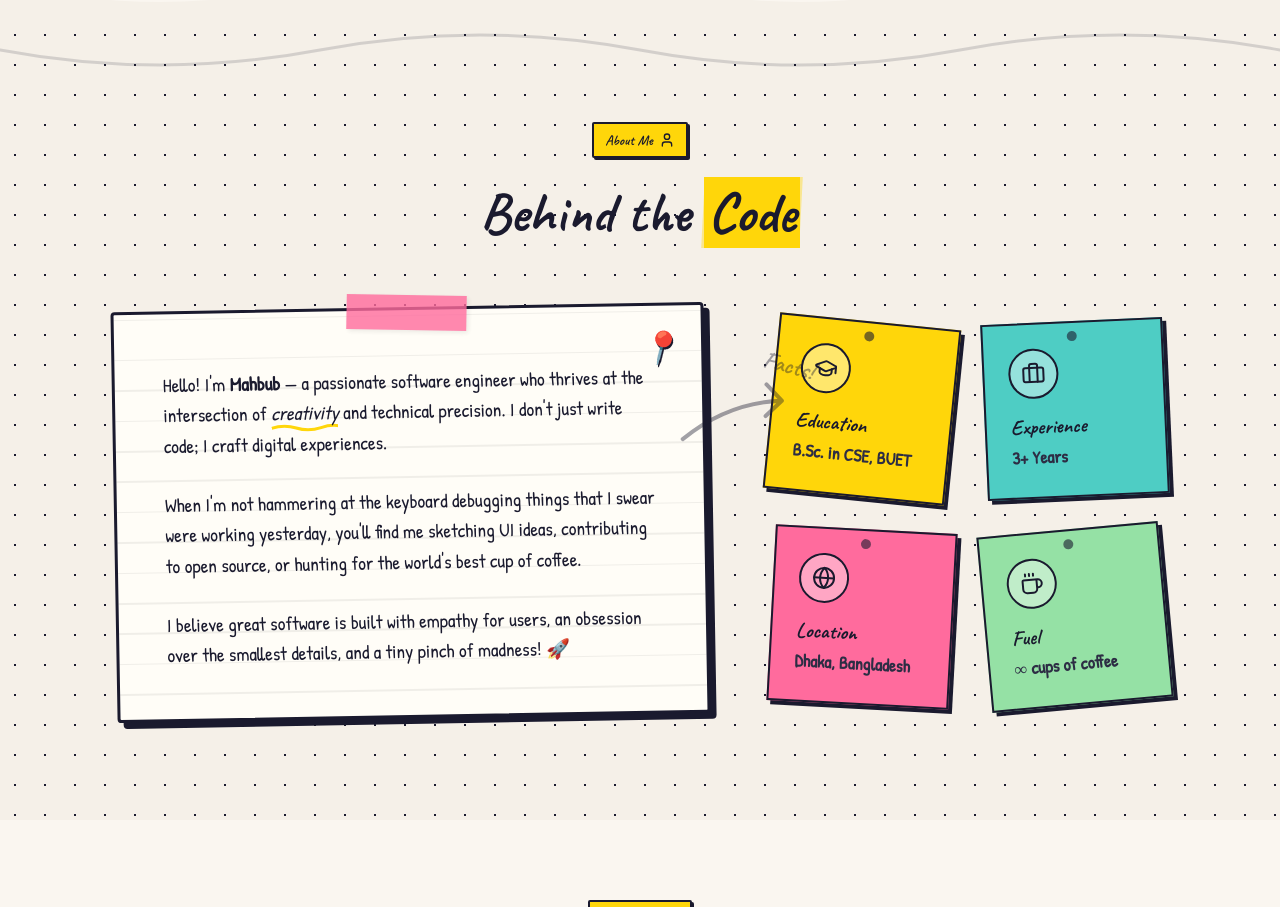
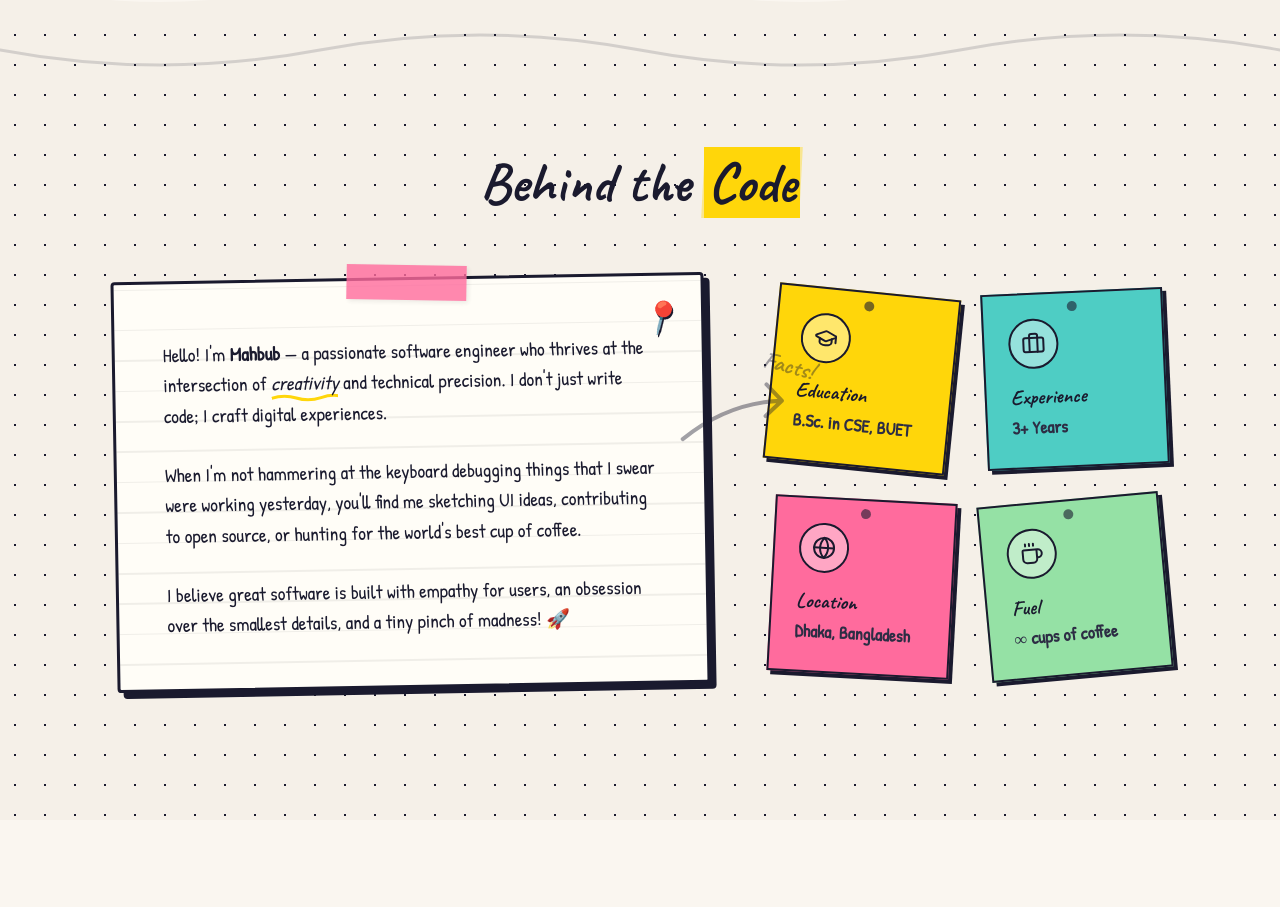
Before and after one commit to Maahhbuub/Mahbub-Doodle, a React (Vite) app: page / in a window 1280 px wide. Shown: the part 780-1687 px from the top of the page. Built offline with nearby package versions, Linux system fonts and the light colour scheme.

Commit message:
fix(all): remove badge

```diff
--- a/src/components/About/About.jsx
+++ b/src/components/About/About.jsx
@@ -21,9 +21,6 @@ export default function About() {
 
       <div className="container" style={{ position: 'relative', zIndex: 2 }}>
         <div className={styles.header}>
-          <span className="doodle-tag" style={{ display: 'inline-flex', alignItems: 'center', gap: '6px' }}>
-            About Me <User size={16} />
-          </span>
           <h2 className="section-title">
             Behind the <span className="highlight-tape">Code</span>
           </h2>
--- a/src/components/Contact/Contact.jsx
+++ b/src/components/Contact/Contact.jsx
@@ -12,9 +12,6 @@ export default function Contact() {
       <div className="container">
         <div className={styles.grid}>
           <div className={styles.textCol}>
-             <span className="doodle-tag" style={{ display: 'inline-flex', alignItems: 'center', gap: '6px' }}>
-               Get in Touch <Mailbox size={16} />
-             </span>
              <h2 className={`section-title ${styles.title}`}>
                Let's <span className="highlight-tape">Connect</span>
              </h2>
--- a/src/components/Experience/Experience.jsx
+++ b/src/components/Experience/Experience.jsx
@@ -33,9 +33,6 @@ export default function Experience() {
     <section className={`section ${styles.experience}`} id="experience">
       <div className="container">
         <div className={styles.header}>
-          <span className="doodle-tag" style={{ display: 'inline-flex', alignItems: 'center', gap: '6px' }}>
-            My Journey <MapPinned size={16} />
-          </span>
           <h2 className="section-title">
             <span className="wobbly-underline">Experience</span>
           </h2>
--- a/src/components/Projects/Projects.jsx
+++ b/src/components/Projects/Projects.jsx
@@ -50,9 +50,6 @@ export default function Projects() {
 
       <div className="container">
         <div className={styles.header}>
-          <span className="doodle-tag" style={{ display: 'inline-flex', alignItems: 'center', gap: '6px' }}>
-            My Work <Briefcase size={16} />
-          </span>
           <h2 className="section-title">
             Featured <span className="highlight-tape">Projects</span>
           </h2>
--- a/src/components/Skills/Skills.jsx
+++ b/src/components/Skills/Skills.jsx
@@ -19,9 +19,6 @@ export default function Skills() {
     <section className={`section ${styles.skills}`} id="skills">
       <div className="container">
         <div className={styles.header}>
-          <span className="doodle-tag" style={{ display: 'inline-flex', alignItems: 'center', gap: '6px' }}>
-            My Arsenal <Swords size={16} />
-          </span>
           <h2 className="section-title">
             Skills & <span className="wobbly-underline">Tools</span>
           </h2>
--- a/src/index.css
+++ b/src/index.css
@@ -182,18 +182,7 @@ body::before {
 .btn-doodle.green { background: var(--accent-green); }
 .btn-doodle.purple { background: var(--accent-purple); }
 
-/* Tag/badge */
-.doodle-tag {
-  font-family: var(--font-doodle);
-  font-size: 0.9rem;
-  font-weight: 600;
-  padding: 0.25em 0.75em;
-  border: 2px solid var(--ink);
-  background: var(--accent-yellow);
-  display: inline-block;
-  box-shadow: 2px 2px 0px var(--ink);
-  border-radius: 2px;
-}
+
 
 /* Section wrapper */
 .section {
```
